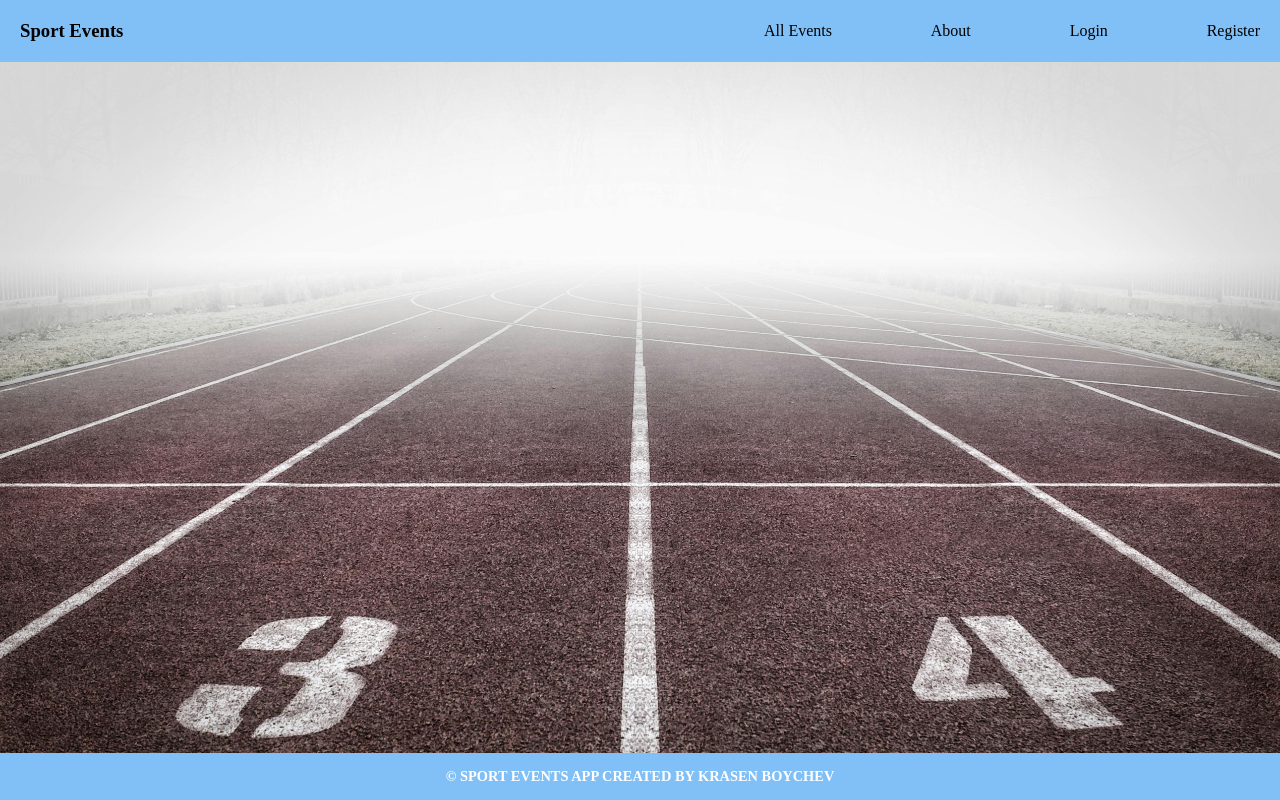
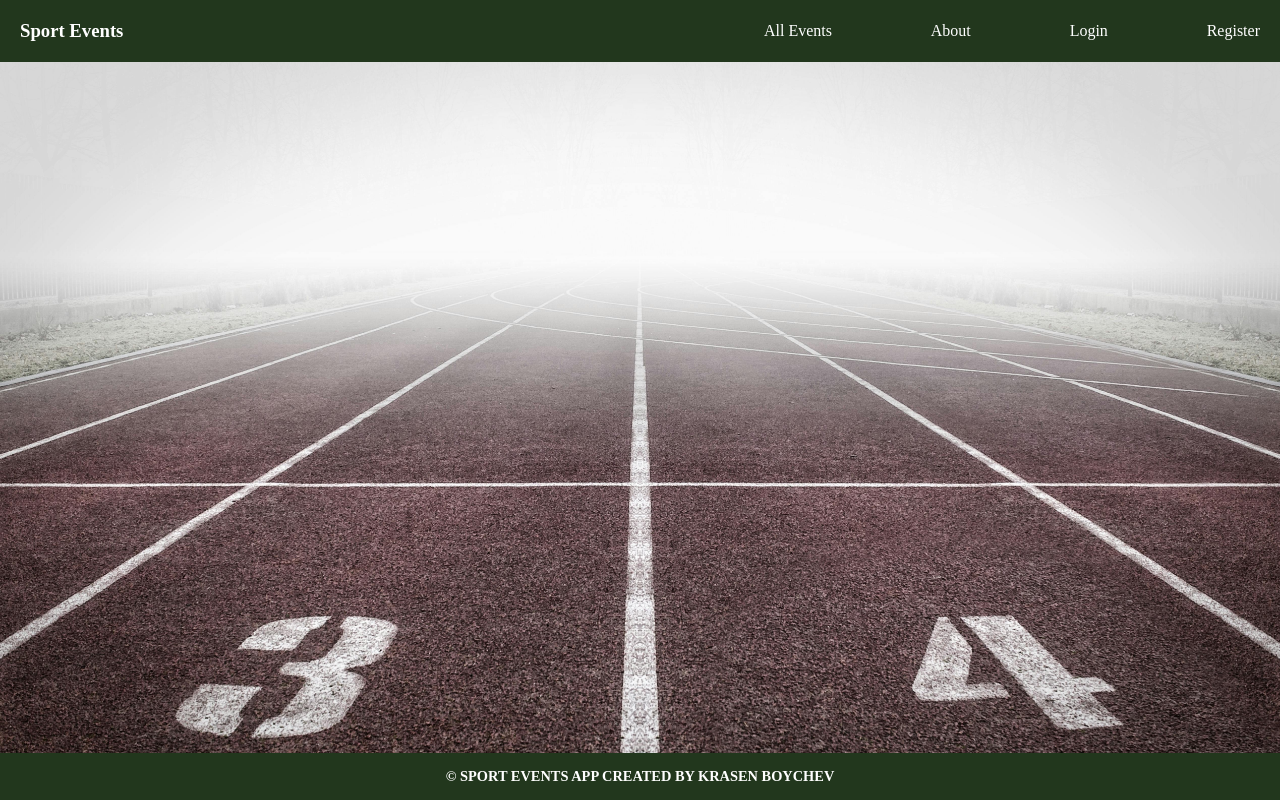
Before and after one commit to KrasenBoychev/Sport-Events-Angular, an Angular app in the folder sport-events-app/: page / in a window 1280 px wide. Built offline with nearby package versions, Linux system fonts and the light colour scheme.

Commit message:
header and footer - background and text colors changed

```diff
--- a/sport-events-app/src/app/footer/footer.component.css
+++ b/sport-events-app/src/app/footer/footer.component.css
@@ -5,5 +5,5 @@ footer {
     font-weight: 600;
     font-size: 0.9rem;
     color: #fff;
-    background-color: rgb(128, 192, 247);
+    background-color: #22371d;
 }
--- a/sport-events-app/src/app/header/header.component.css
+++ b/sport-events-app/src/app/header/header.component.css
@@ -2,7 +2,8 @@ header {
     display: flex;
     align-items: center;
     padding: 20px;
-    background-color: rgb(128, 192, 247);
+    color: #fff;
+    background-color:#22371d;
 }
 
 header > h3 {
```
